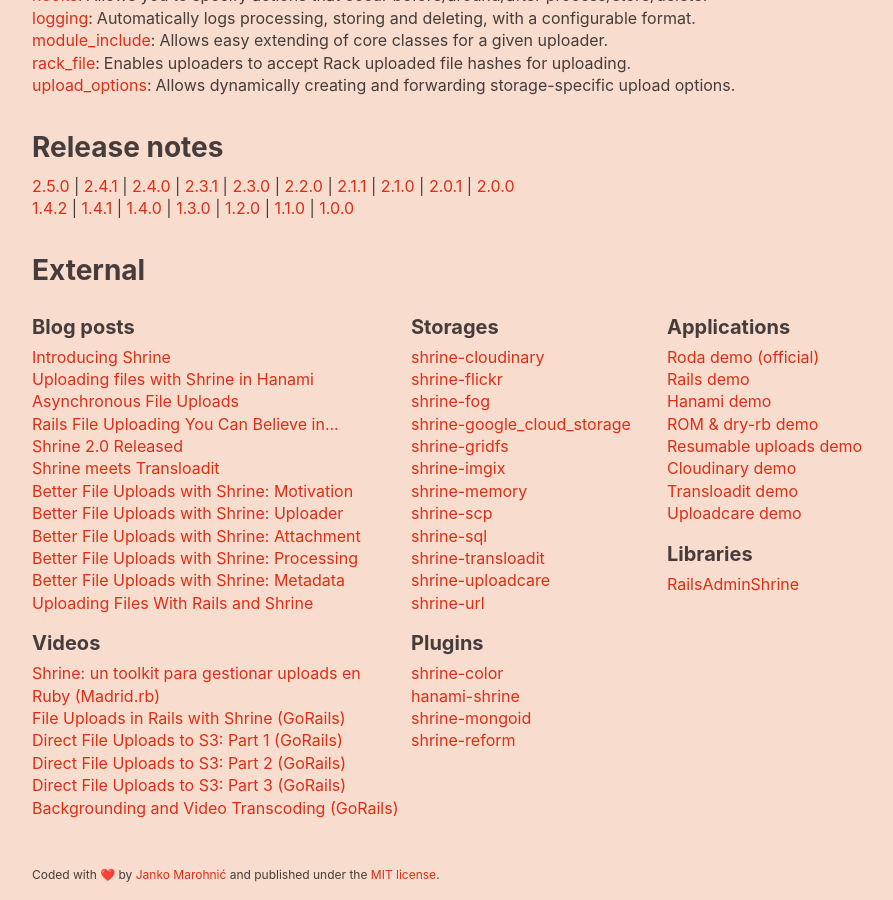
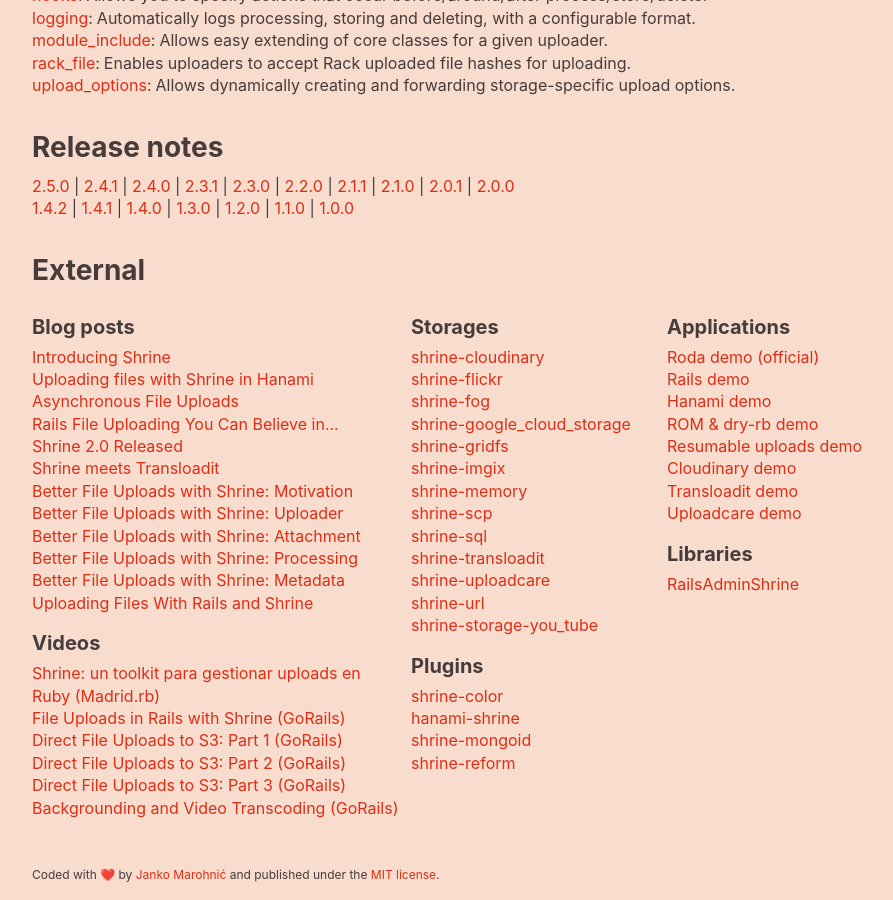
Before and after one commit to avinashcodeer/Romenics, a Jekyll site: the page built from www/index.html, in a window 1280 px wide and 900 px high, scrolled down 1593 px. Shown: the whole window, without its empty margins (106-999 px from the left). Built offline with Jekyll 4.4.1, drawn with Linux system fonts in a browser that asks for light colours; emoji names are drawn with the system emoji font.

Commit message:
Link shrine-storage-you_tube on the website

```diff
--- a/www/_data/external.yml
+++ b/www/_data/external.yml
@@ -99,6 +99,9 @@
       -
         name: shrine-url
         url: https://github.com/janko-m/shrine-url
+      -
+        name: shrine-storage-you_tube
+        url: https://github.com/thedyrt/shrine-storage-you_tube
   -
     title: Plugins
     items:
```
